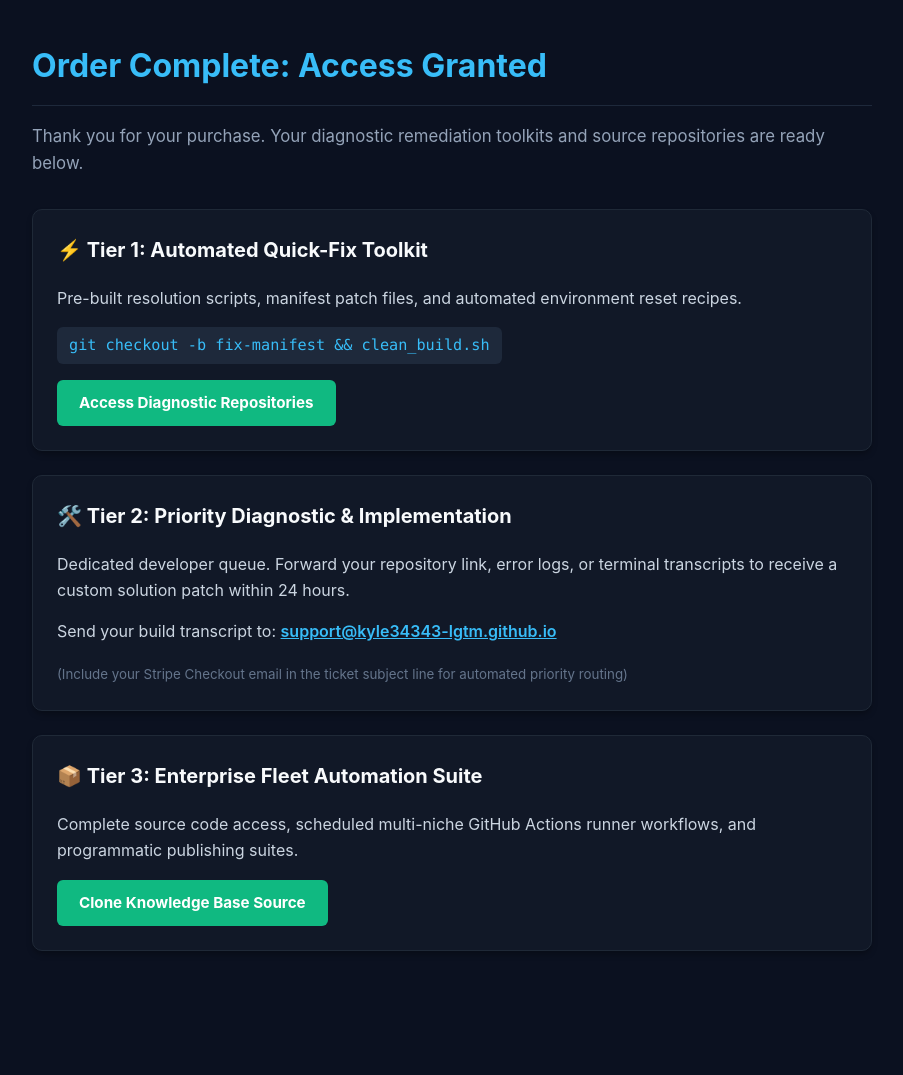
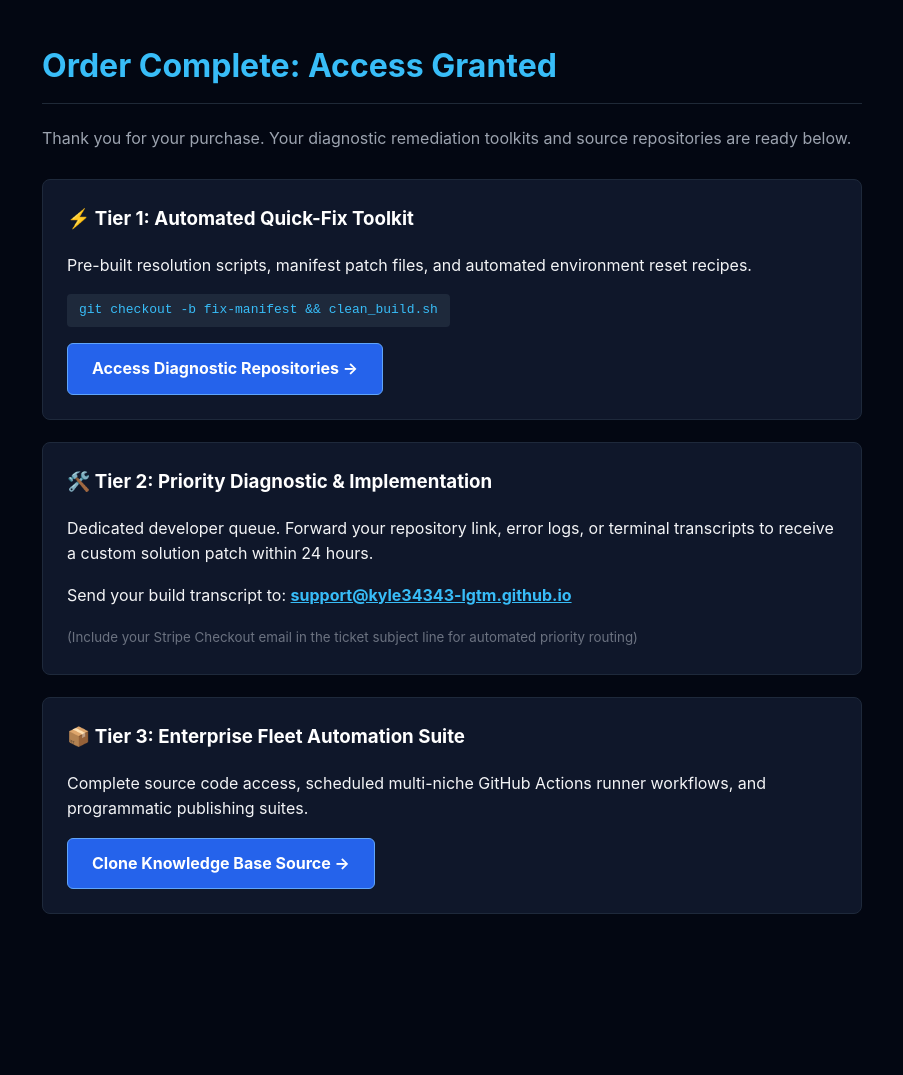
Before and after one commit to kyle34343-lgtm/fleet-knowledge-base, a Jekyll site: the page vault.html, which Jekyll copies as it is, in a window 1280 px wide. Shown: the whole page, without its empty margins (188-1091 px from the left). Built offline with Jekyll 4.4.1, drawn with Linux system fonts in a browser that asks for light colours; after the commit the page ends 1036 px from its top, so only the background shows below that.

Commit message:
Fix vault button contrast with high-visibility blue styling

```diff
--- a/vault.html
+++ b/vault.html
@@ -6,10 +6,10 @@
   <title>Customer Fulfillment Vault | Autonomous Diagnostic Suite</title>
   <style>
     body {
-      font-family: -apple-system, BlinkMacSystemFont, "Segoe UI", Roboto, Helvetica, Arial, sans-serif;
-      background-color: #0b1120;
-      color: #e2e8f0;
-      max-width: 840px;
+      font-family: -apple-system, BlinkMacSystemFont, "Segoe UI", Roboto, sans-serif;
+      background-color: #030712;
+      color: #f3f4f6;
+      max-width: 820px;
       margin: 40px auto;
       padding: 0 24px 60px;
       line-height: 1.6;
@@ -17,59 +17,50 @@
     h1 {
       color: #38bdf8;
       font-size: 2rem;
-      border-bottom: 1px solid #1e293b;
-      padding-bottom: 14px;
-      margin-bottom: 8px;
+      border-bottom: 1px solid #1f2937;
+      padding-bottom: 12px;
     }
-    p.lead {
-      color: #94a3b8;
-      font-size: 1.05rem;
-      margin-bottom: 32px;
+    .lead {
+      color: #9ca3af;
+      margin-bottom: 28px;
     }
     .card {
-      background: #111827;
-      border: 1px solid #1f2937;
-      border-radius: 10px;
+      background: #0f172a;
+      border: 1px solid #1e293b;
+      border-radius: 8px;
       padding: 24px;
-      margin-bottom: 24px;
-      box-shadow: 0 4px 6px -1px rgba(0, 0, 0, 0.3);
+      margin-bottom: 22px;
     }
     .card h3 {
       margin-top: 0;
-      color: #f8fafc;
-      font-size: 1.25rem;
-    }
-    .card p {
-      color: #cbd5e1;
-      margin: 10px 0 16px;
+      color: #ffffff;
     }
     code {
       display: inline-block;
       background: #1e293b;
       color: #38bdf8;
       padding: 6px 12px;
-      border-radius: 6px;
-      font-family: Consolas, monospace;
-      font-size: 0.95rem;
+      border-radius: 4px;
+      font-family: monospace;
       margin-bottom: 16px;
     }
-    a.btn {
+    .btn-action {
       display: inline-block;
-      background-color: #10b981;
+      background-color: #2563eb;
       color: #ffffff !important;
-      padding: 11px 22px;
+      font-weight: 700;
+      font-size: 1rem;
+      text-decoration: none;
+      padding: 12px 24px;
       border-radius: 6px;
-      text-decoration: none;
-      font-weight: 700;
-      font-size: 0.95rem;
-      transition: background 0.2s ease;
+      border: 1px solid #60a5fa;
     }
-    a.btn:hover {
-      background-color: #059669;
+    .btn-action:hover {
+      background-color: #1d4ed8;
     }
     a.support-link {
       color: #38bdf8;
-      font-weight: 600;
+      font-weight: bold;
     }
   </style>
 </head>
@@ -81,20 +72,20 @@
     <h3>⚡ Tier 1: Automated Quick-Fix Toolkit</h3>
     <p>Pre-built resolution scripts, manifest patch files, and automated environment reset recipes.</p>
     <code>git checkout -b fix-manifest && clean_build.sh</code><br>
-    <a class="btn" href="https://github.com/kyle34343-lgtm/fleet-knowledge-base" target="_blank">Access Diagnostic Repositories</a>
+    <a class="btn-action" href="https://github.com/kyle34343-lgtm/fleet-knowledge-base" target="_blank">Access Diagnostic Repositories &rarr;</a>
   </div>
 
   <div class="card">
     <h3>🛠️ Tier 2: Priority Diagnostic & Implementation</h3>
     <p>Dedicated developer queue. Forward your repository link, error logs, or terminal transcripts to receive a custom solution patch within 24 hours.</p>
     <p>Send your build transcript to: <a class="support-link" href="mailto:support@kyle34343-lgtm.github.io">support@kyle34343-lgtm.github.io</a></p>
-    <small style="color: #64748b;">(Include your Stripe Checkout email in the ticket subject line for automated priority routing)</small>
+    <small style="color: #6b7280;">(Include your Stripe Checkout email in the ticket subject line for automated priority routing)</small>
   </div>
 
   <div class="card">
     <h3>📦 Tier 3: Enterprise Fleet Automation Suite</h3>
     <p>Complete source code access, scheduled multi-niche GitHub Actions runner workflows, and programmatic publishing suites.</p>
-    <a class="btn" href="https://github.com/kyle34343-lgtm/fleet-knowledge-base" target="_blank">Clone Knowledge Base Source</a>
+    <a class="btn-action" href="https://github.com/kyle34343-lgtm/fleet-knowledge-base" target="_blank">Clone Knowledge Base Source &rarr;</a>
   </div>
 </body>
 </html>
```
